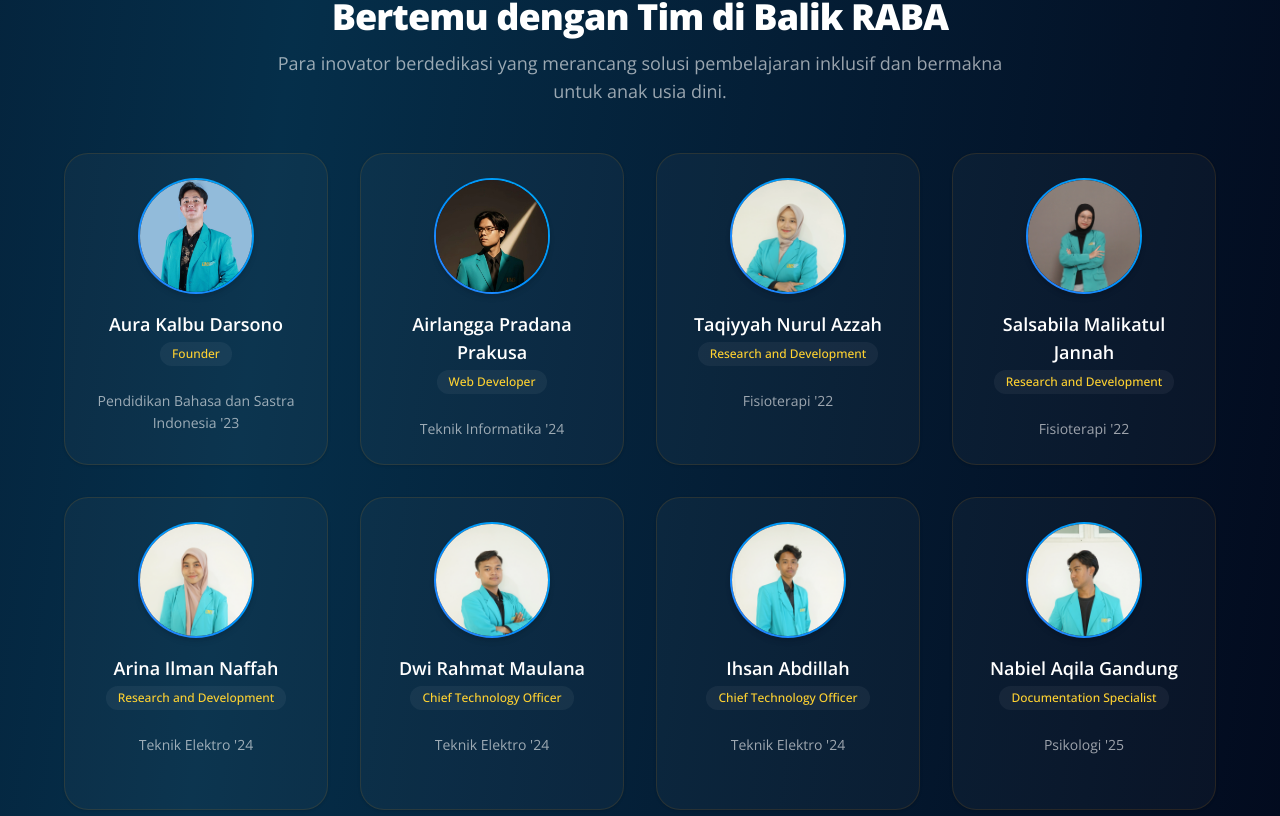
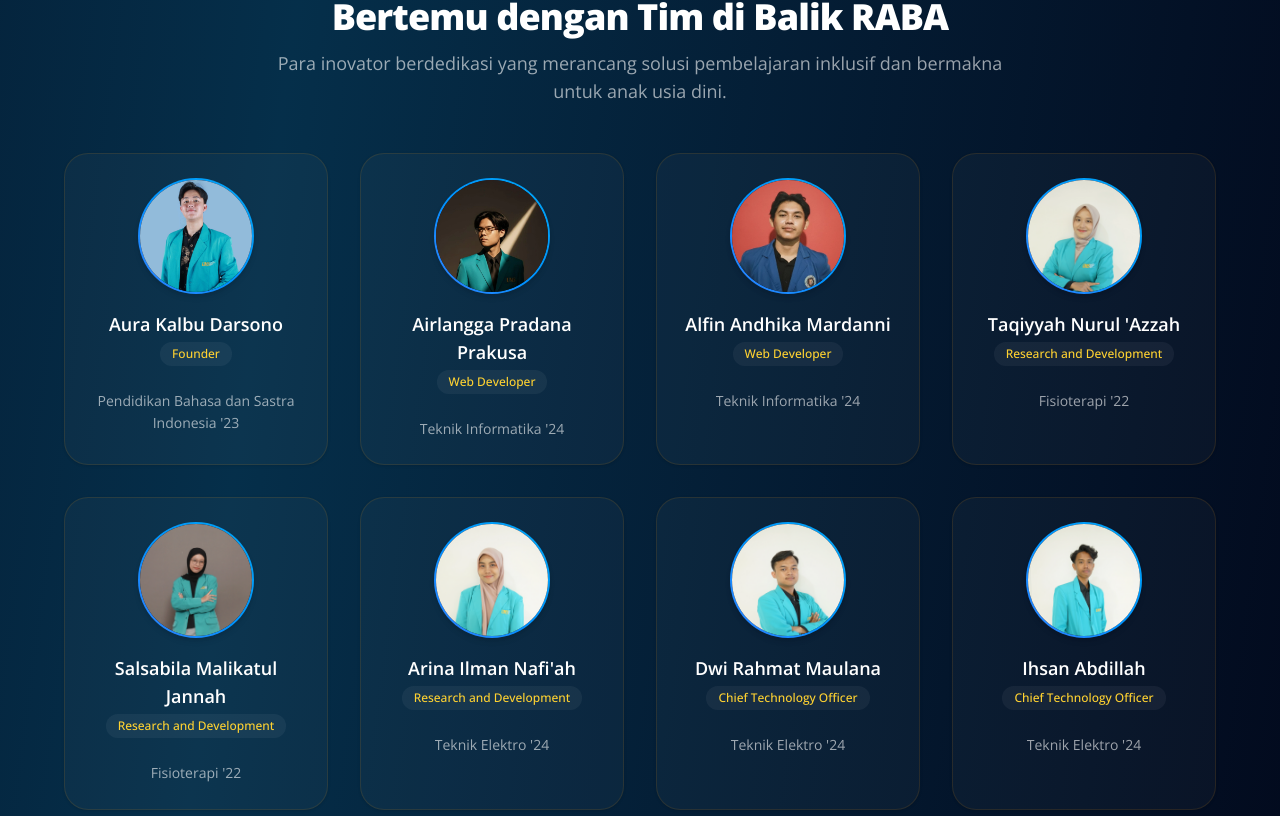
Before and after one commit to airlanggapradana/RABA, a React (Vite) app in the folder client/: page / in a window 1280 px wide. Shown: the part 7404-8220 px from the top of the page. Built offline with nearby package versions, Linux system fonts and the light colour scheme; a web font is replaced by a local one.

Commit message:
update Teams component with added team members and corrected names for improved accuracy and representation

```diff
--- a/client/src/components/Home/Teams.tsx
+++ b/client/src/components/Home/Teams.tsx
@@ -6,6 +6,8 @@ import arina from "@/assets/foto_tim_webp/arina.webp"
 import dwi from "@/assets/foto_tim_webp/Dwi Rahmat Maulana.webp"
 import ihsan from "@/assets/foto_tim_webp/Ihsan Abdillah.webp"
 import aqil from "@/assets/foto_tim_webp/Nabiel Aqila Gandung.webp"
+import alfin from "@/assets/foto_tim_webp/Alfin Andhika Mardanni.webp"
+import hafidh from "@/assets/foto_tim_webp/Hafidh Erli Nurdin Pratama.webp"
 import hasbi from "@/assets/foto_tim_webp/Muhammad Hasbi Assidiqi.webp"
 
 const Teams = () => {
@@ -42,7 +44,14 @@ const Teams = () => {
               gradient: "from-blue-500 to-sky-500"
             },
             {
-              name: "Taqiyyah Nurul Azzah",
+              name: "Alfin Andhika Mardanni",
+              role: "Web Developer",
+              bio: "Teknik Informatika '24",
+              avatar: alfin,
+              gradient: "from-blue-500 to-sky-500"
+            },
+            {
+              name: "Taqiyyah Nurul 'Azzah",
               role: "Research and Development",
               bio: "Fisioterapi '22",
               avatar: taqiyyah,
@@ -56,7 +65,7 @@ const Teams = () => {
               gradient: "from-blue-500 to-sky-500"
             },
             {
-              name: "Arina Ilman Naffah",
+              name: "Arina Ilman Nafi'ah",
               role: "Research and Development",
               bio: "Teknik Elektro '24",
               avatar: arina,
@@ -74,6 +83,13 @@ const Teams = () => {
               role: "Chief Technology Officer",
               bio: "Teknik Elektro '24",
               avatar: ihsan,
+              gradient: "from-blue-500 to-sky-500"
+            },
+            {
+              name: "Hafidh Erli Nurdin Pratama",
+              role: "Research and Development",
+              bio: "Fisioterapi '23",
+              avatar: hafidh,
               gradient: "from-blue-500 to-sky-500"
             },
             {
```
Also changed, not shown: client/src/assets/foto_tim_webp/Alfin Andhika Mardanni.webp (added).
